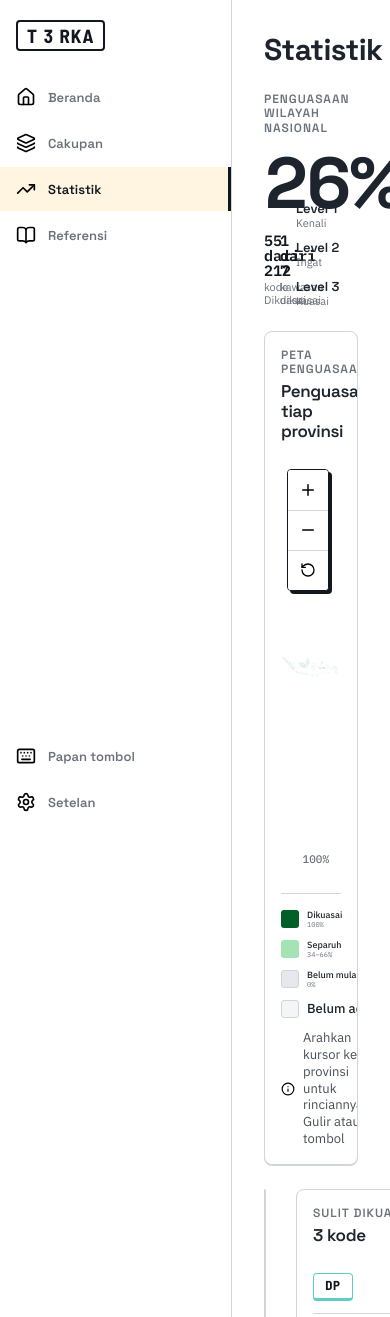
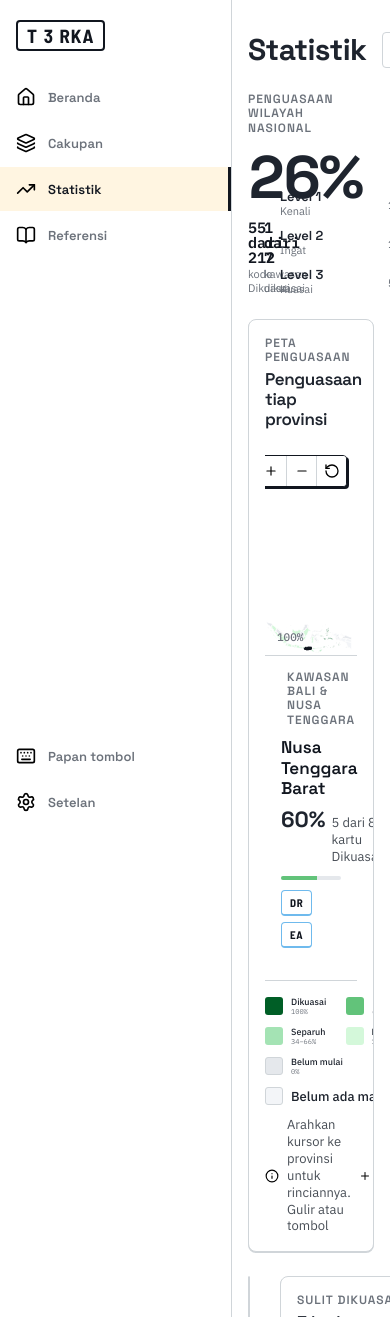
Before and after one commit to dikym/terka, a Next.js app: page /statistik in a window 390 px wide. Shown: the top 1317 px of the page. Built offline with nearby package versions, Linux system fonts and the light colour scheme.

Commit message:
feat(ui): add phone sizes to tokens, icons and shared primitives

```diff
--- a/src/app/globals.css
+++ b/src/app/globals.css
@@ -104,22 +104,27 @@
 	--font-plate: var(--font-barlow-sc), "DIN 1451", "Helvetica Neue", sans-serif;
 }
 
-/* The page column: at most 1048 px, the main column of the 1280 px design. */
+/* The page column: at most 1048 px, the main column of the 1280 px design. Phones use a 16 px gutter. */
 @utility container {
 	width: 100%;
 	max-width: 65.5rem;
 	margin-inline: auto;
-	padding-inline: --spacing(8);
+	padding-inline: --spacing(4);
+
+	@variant lg {
+		padding-inline: --spacing(8);
+	}
 }
 
 @utility type-metric {
-	font: 700 var(--text-hero) / var(--leading-tight) var(--font-display);
+	font: 700 var(--text-metric) / var(--leading-tight) var(--font-display);
 	letter-spacing: var(--tracking-hero);
 	font-variant-numeric: tabular-nums;
 }
 
+/* 30 px is `--text-title`'s desktop value: phones shrink that token but keep screen titles full size. */
 @utility type-screen-title {
-	font: 700 var(--text-title) / var(--leading-snug) var(--font-display);
+	font: 700 30px / var(--leading-snug) var(--font-display);
 	letter-spacing: var(--tracking-title);
 }
 
@@ -151,6 +156,17 @@
 }
 
 @layer base {
+	/* The phone frames shrink title-size text and the big metric. */
+	:root {
+		--text-title: 26px;
+		--text-metric: 60px;
+
+		@variant lg {
+			--text-title: 30px;
+			--text-metric: var(--text-hero);
+		}
+	}
+
 	body {
 		@apply bg-paper-0 text-ink-900 antialiased type-body;
 		text-wrap: pretty;
--- a/src/components/ui/code-chip.tsx
+++ b/src/components/ui/code-chip.tsx
@@ -2,6 +2,8 @@ import { GROUP_BORDER, type GroupId } from "./groups";
 
 const SIZE = {
 	xs: "h-5.5 w-7.5 border-b-2 text-micro",
+	/** The phone map's chips: taller, and as wide as the code. */
+	touch: "h-6.5 min-w-7.5 border-b-2 px-2 text-micro",
 	sm: "h-7 w-10 border-b-3 text-body-sm",
 	md: "h-9 w-13 border-b-3 text-body-lg",
 	lg: "h-13 w-16 border-b-4 text-title"
@@ -33,7 +35,7 @@ export function CodeChip({
 		: `${group ? GROUP_BORDER[group] : "border-ink-1000"} ${unverified ? "bg-caution-100" : "bg-paper-0"}`;
 	return (
 		<span
-			className={`inline-flex flex-none items-center justify-center rounded-sm border p-0 font-plate leading-none font-bold tracking-plate whitespace-nowrap text-ink-1000 ${SIZE[size]} ${edge} ${className}`}
+			className={`inline-flex flex-none items-center justify-center rounded-sm border font-plate leading-none font-bold tracking-plate whitespace-nowrap text-ink-1000 ${SIZE[size]} ${edge} ${className}`}
 		>
 			{code}
 		</span>
--- a/src/components/ui/icon.tsx
+++ b/src/components/ui/icon.tsx
@@ -55,7 +55,8 @@ export type FlagCode = (typeof FLAG_CODES)[number];
 
 type IconProps = {
 	name: IconName;
-	size?: number;
+	/** Pixels; `null` leaves the size to a `size-*` class, for sizes that change per breakpoint. */
+	size?: number | null;
 	/** A `bg-*` class; the glyph is a mask, so its fill is the background. */
 	color?: string;
 	className?: string;
@@ -67,8 +68,7 @@ export function Icon({ name, size = 20, color = "bg-black", className = "" }: Ic
 			aria-hidden="true"
 			className={`inline-block shrink-0 ${color} ${className}`}
 			style={{
-				width: size,
-				height: size,
+				...(size !== null && { width: size, height: size }),
 				mask: `url(/icons/${name}.svg) center / contain no-repeat`
 			}}
 		/>
--- a/src/components/ui/kbd.tsx
+++ b/src/components/ui/kbd.tsx
@@ -1,6 +1,7 @@
+// Phones have no keyboard, so the hints stay off below `lg`; the full key caps stay.
 const VARIANT = {
-	inline: "rounded-xs border border-current px-[5px] py-[3px] font-mono text-micro leading-none font-medium opacity-60",
-	key: "inline-flex h-5.5 min-w-5.5 flex-none items-center justify-center rounded-xs border border-ink-300 bg-paper-0 px-1.5 font-mono text-micro leading-none font-medium text-ink-900",
+	inline: "max-lg:hidden rounded-xs border border-current px-[5px] py-[3px] font-mono text-micro leading-none font-medium opacity-60",
+	key: "max-lg:hidden inline-flex h-5.5 min-w-5.5 flex-none items-center justify-center rounded-xs border border-ink-300 bg-paper-0 px-1.5 font-mono text-micro leading-none font-medium text-ink-900",
 	cap: "inline-flex h-8 min-w-8 items-center justify-center rounded-xs border border-ink-1000 bg-paper-0 px-2 font-mono text-body-md leading-none font-medium text-ink-1000 shadow-[0_2px_0_var(--color-ink-1000)]"
 };
 
--- a/src/components/ui/mastery-map.tsx
+++ b/src/components/ui/mastery-map.tsx
@@ -123,6 +123,49 @@ function Tooltip({ province }: { province: MapProvince }) {
 	);
 }
 
+/** The phone's answer to hover: the tapped province's details, under the map. */
+function Selection({ province }: { province: MapProvince }) {
+	const percent = province.percent ?? 0;
+	return (
+		<div
+			aria-live="polite"
+			className="flex flex-col gap-2.5 border-t border-hairline px-4 pt-3.5 pb-4 lg:hidden"
+		>
+			<div className="flex items-center gap-1.5 type-label text-ink-500">
+				<span className={`size-2 rounded-full ${GROUP_BG[province.group]}`} />
+				Kawasan {GROUP_NAME[province.group]}
+			</div>
+			<div className="font-display text-subhead leading-[1.2] font-semibold text-ink-1000">
+				{province.name}
+			</div>
+			{province.percent === null ? (
+				<div className="font-sans text-body-sm leading-[1.3] text-ink-500">
+					Belum ada materi.
+				</div>
+			) : (
+				<>
+					<div className="flex items-baseline gap-1.5">
+						<b className="font-display text-heading leading-none font-bold">
+							{percent}%
+						</b>
+						<span className="font-sans text-body-sm leading-[1.3] text-ink-700">
+							{province.mastered} dari {province.total} kartu Dikuasai
+						</span>
+					</div>
+					<div className="h-1 overflow-hidden rounded-xs bg-ink-100">
+						<i className="block h-full bg-go-500" style={{ width: `${percent}%` }} />
+					</div>
+				</>
+			)}
+			<div className="flex flex-wrap gap-1.5">
+				{province.codes.map((code) => (
+					<CodeChip key={code} code={code} group={province.group} size="touch" />
+				))}
+			</div>
+		</div>
+	);
+}
+
 function ZoomButton({
 	icon,
 	label,
@@ -137,18 +180,28 @@ function ZoomButton({
 			type="button"
 			aria-label={label}
 			onClick={onClick}
-			className="grid size-10 cursor-pointer place-items-center border-0 bg-paper-0 not-first:border-t not-first:border-ink-200 hover:bg-paper-50 focus-visible:outline-offset-[-3px]"
+			className="grid size-7.5 cursor-pointer place-items-center border-0 border-ink-200 bg-paper-0 not-first:border-l hover:bg-paper-50 focus-visible:outline-offset-[-3px] lg:size-10 lg:not-first:border-t lg:not-first:border-l-0"
 		>
-			<Icon name={icon} size={icon === "rotate-ccw" ? 16 : 18} />
+			<Icon
+				name={icon}
+				size={null}
+				className={icon === "rotate-ccw" ? "size-4" : "size-3.5 lg:size-4.5"}
+			/>
 		</button>
 	);
 }
 
+/** Selected on a phone before the first tap, so the panel under the map is never empty. */
+const FIRST_SELECTED = "nusa-tenggara-barat";
+
 export function MasteryMap({
 	provinces,
-	className = "h-105"
+	loading = false,
+	className = "h-52.5 lg:h-105"
 }: {
 	provinces: Record<string, MapProvince>;
+	/** On a phone: grey provinces, no selection and no input until the data is in. */
+	loading?: boolean;
 	/** Height of the map box. */
 	className?: string;
 }) {
@@ -156,6 +209,8 @@ export function MasteryMap({
 	const [view, setView] = useState<View>({ k: 1, x: 0, y: 0 });
 	const [animate, setAnimate] = useState(false);
 	const [tip, setTip] = useState<Tip | null>(null);
+	const [selected, setSelected] = useState(FIRST_SELECTED);
+	const dragged = useRef(false);
 	const svg = useRef<SVGSVGElement>(null);
 	const wrap = useRef<HTMLDivElement>(null);
 	const box = useRef<HTMLDivElement>(null);
@@ -172,12 +227,15 @@ export function MasteryMap({
 		};
 	}, []);
 
-	const markup = useMemo(() => {
-		if (!source) return "";
+	const { markup, outlines } = useMemo(() => {
+		if (!source) return { markup: "", outlines: new Map<string, string>() };
 		const doc = new DOMParser().parseFromString(source, "image/svg+xml");
-		for (const path of doc.querySelectorAll("path[id]"))
+		const outlines = new Map<string, string>();
+		for (const path of doc.querySelectorAll("path[id]")) {
 			path.setAttribute("fill", FILLS[fillStep(provinces[path.id]?.percent ?? null)]);
-		return doc.documentElement.innerHTML;
+			outlines.set(path.id, path.getAttribute("d") ?? "");
+		}
+		return { markup: doc.documentElement.innerHTML, outlines };
 	}, [source, provinces]);
 
 	// Pixel distances on screen, in view units.
@@ -228,18 +286,21 @@ export function MasteryMap({
 	};
 
 	return (
+		<div>
 			<div
 				ref={wrap}
-			className={`relative w-full overflow-hidden rounded-sm bg-paper-0 ${className}`}
+				// A phone's map box is wider than the map, so the map sits low, clear of the zoom row.
+				className={`relative flex w-full flex-col justify-end overflow-hidden bg-paper-0 lg:block lg:rounded-sm ${loading ? "max-lg:pointer-events-none" : ""} ${className}`}
 			>
 				<svg
 					ref={svg}
 					role="img"
 					aria-label="Peta Penguasaan per provinsi"
 					viewBox={`${VIEW.x} ${VIEW.y} ${VIEW.w} ${VIEW.h}`}
-				className="block size-full cursor-grab touch-none active:cursor-grabbing"
+					className="block aspect-[1080/403] w-full cursor-grab touch-none active:cursor-grabbing lg:aspect-auto lg:size-full"
 					onPointerDown={(event) => {
 						drag.current = { x: event.clientX, y: event.clientY };
+						dragged.current = false;
 						setAnimate(false);
 						setTip(null);
 					}}
@@ -248,24 +309,38 @@ export function MasteryMap({
 						const scale = unit();
 						const dx = (event.clientX - drag.current.x) * scale;
 						const dy = (event.clientY - drag.current.y) * scale;
+						if (dx || dy) dragged.current = true;
 						drag.current = { x: event.clientX, y: event.clientY };
 						setView((current) =>
 							clamp({ ...current, x: current.x + dx, y: current.y + dy })
 						);
 					}}
 					onPointerUp={() => (drag.current = null)}
+					onClick={(event) => {
+						const path = (event.target as Element).closest("path[id]");
+						if (path && provinces[path.id] && !dragged.current) setSelected(path.id);
+					}}
 					onPointerLeave={() => {
 						drag.current = null;
 						setTip(null);
 					}}
 				>
 					<g
-					className="[&_path]:stroke-paper-0 [&_path]:[stroke-width:0.75] [&_path]:[stroke-linejoin:round] [&_path]:[vector-effect:non-scaling-stroke]"
+						className={`${loading ? "max-lg:[&_path]:fill-ink-100" : ""} [&_path]:stroke-paper-0 [&_path]:[stroke-width:0.75] [&_path]:[stroke-linejoin:round] [&_path]:[vector-effect:non-scaling-stroke]`}
 						style={layerStyle}
 						// map.svg is our own build output (scripts/build-map.ts), served from this origin.
 						dangerouslySetInnerHTML={{ __html: markup }}
 					/>
 					{/* A stroke on the province itself is half hidden under the neighbours painted after it. */}
+					{!loading && provinces[selected] && (
+						<g style={layerStyle} className="pointer-events-none lg:hidden">
+							<path
+								d={outlines.get(selected)}
+								fill="none"
+								className="stroke-ink-1000 [stroke-width:2] [stroke-linejoin:round] [vector-effect:non-scaling-stroke]"
+							/>
+						</g>
+					)}
 					{tip && (
 						<g style={layerStyle} className="pointer-events-none">
 							<path
@@ -276,8 +351,12 @@ export function MasteryMap({
 						</g>
 					)}
 				</svg>
-			<div className="absolute top-3 right-3 flex flex-col overflow-hidden rounded-sm border border-ink-1000 bg-paper-0 shadow-block transition-[box-shadow,translate] duration-90 ease-out has-[button:active]:translate-0.5 has-[button:active]:shadow-none">
-				<ZoomButton icon="plus" label="Perbesar" onClick={() => zoomButton(ZOOM_STEP)} />
+				<div className="absolute top-2.5 right-2.5 flex overflow-hidden rounded-sm border border-ink-1000 bg-paper-0 shadow-[2px_2px_0_var(--color-ink-1000)] transition-[box-shadow,translate] duration-90 ease-out has-[button:active]:translate-0.5 has-[button:active]:shadow-none lg:top-3 lg:right-3 lg:flex-col lg:shadow-block">
+					<ZoomButton
+						icon="plus"
+						label="Perbesar"
+						onClick={() => zoomButton(ZOOM_STEP)}
+					/>
 					<ZoomButton
 						icon="minus"
 						label="Perkecil"
@@ -289,7 +368,7 @@ export function MasteryMap({
 						onClick={() => zoomButton(null)}
 					/>
 				</div>
-			<div className="absolute right-3 bottom-3 font-mono text-micro leading-none font-medium text-ink-500">
+				<div className="absolute bottom-3 left-3 font-mono text-micro leading-none font-medium text-ink-500 lg:right-3 lg:left-auto">
 					{Math.round(view.k * 100)}%
 				</div>
 				{tip && provinces[tip.id] && (
@@ -303,5 +382,7 @@ export function MasteryMap({
 					</div>
 				)}
 			</div>
+			{!loading && provinces[selected] && <Selection province={provinces[selected]} />}
+		</div>
 	);
 }
--- a/src/components/ui/plate.tsx
+++ b/src/components/ui/plate.tsx
@@ -1,7 +1,7 @@
 const SIZE = {
 	sm: "gap-[0.3em] px-[9px] py-1 text-[19px] tracking-[0.05em]",
 	md: "gap-[0.35em] px-4.5 py-2.5 text-display tracking-plate",
-	lg: "gap-[0.35em] px-6 py-3.5 text-hero tracking-plate"
+	lg: "gap-[0.35em] px-4 py-2.5 text-[56px] tracking-plate lg:px-6 lg:py-3.5 lg:text-hero"
 };
 
 /** A civilian plate: white ground, 2 px ink border, plate face. */
```
Also changed, not shown: src/components/ui/page-title.tsx (+24 -5 lines), src/components/ui/toast.tsx (+19 -6 lines). Lines whose indentation alone changed are shown as unchanged.
